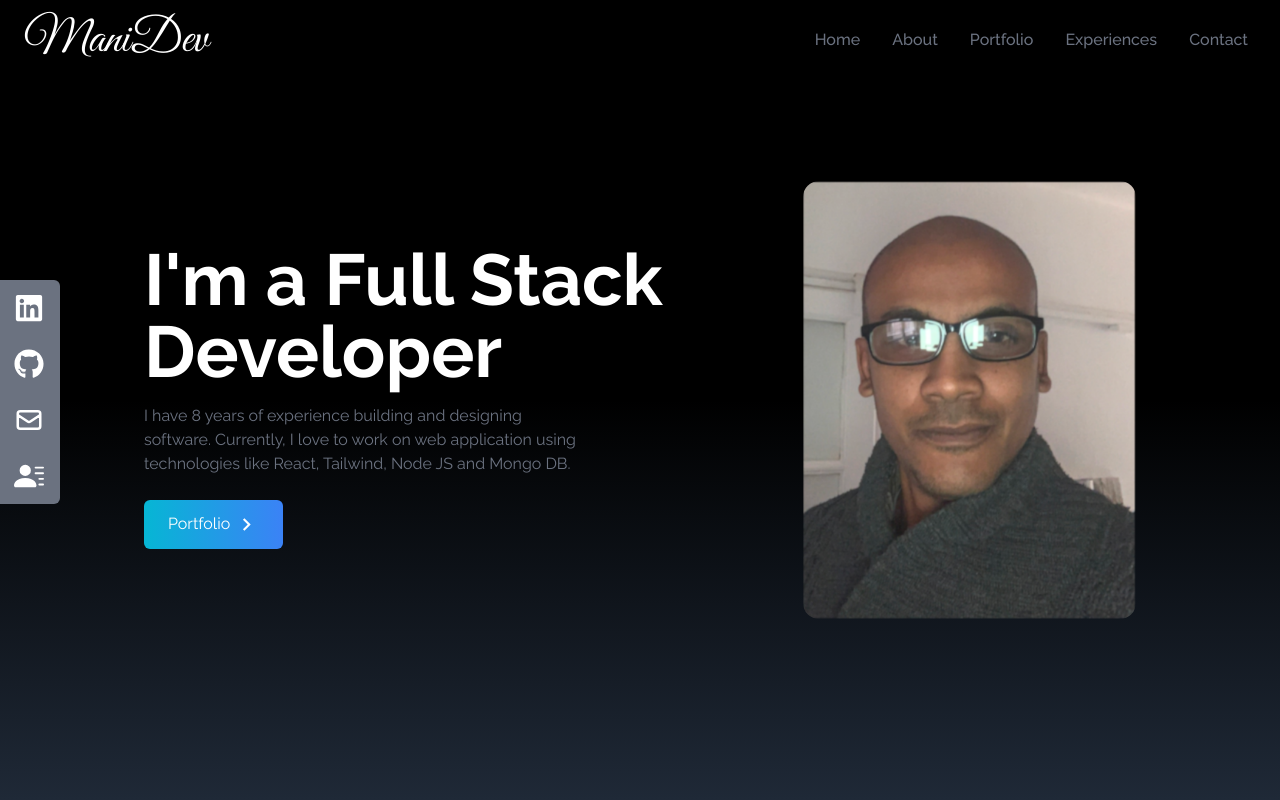
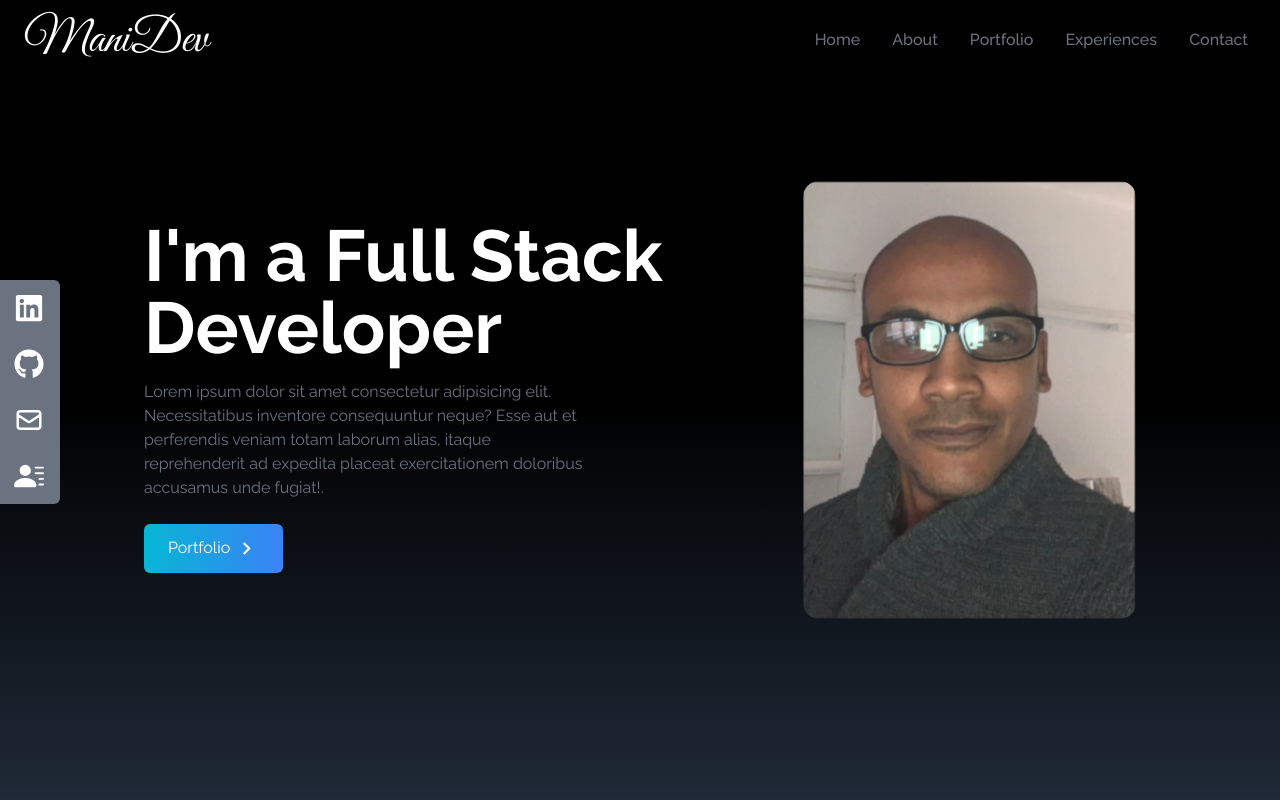
Before and after one commit to Manidoux41/portfolio-manidev2, a React (Vite) app: page / in a window 1280 px wide. Shown: the top 800 px of the page. Built offline with nearby package versions, Linux system fonts and the light colour scheme.

Commit message:
add lorem

```diff
--- a/src/components/Home.jsx
+++ b/src/components/Home.jsx
@@ -10,9 +10,7 @@ const Home = () => {
         <div className="flex flex-col justify-center h-full">
           <h2 className="text-4xl sm:text-7xl font-bold text-white">I'm a Full Stack Developer</h2>
           <p className="text-gray-500 py-4  max-w-md">
-            I have 8 years of experience building and designing software.
-            Currently, I love to work on web application using technologies like
-            React, Tailwind, Node JS and Mongo DB.
+           Lorem ipsum dolor sit amet consectetur adipisicing elit. Necessitatibus inventore consequuntur neque? Esse aut et perferendis veniam totam laborum alias, itaque reprehenderit ad expedita placeat exercitationem doloribus accusamus unde fugiat!.
           </p>
           <div>
             <Link to="portfolio" smooth duration={500} className="group text-white w-fit px-6 py-3 my-2 flex items-center rounded-md bg-gradient-to-r from-cyan-500 to-blue-500 cursor-pointer">
```
